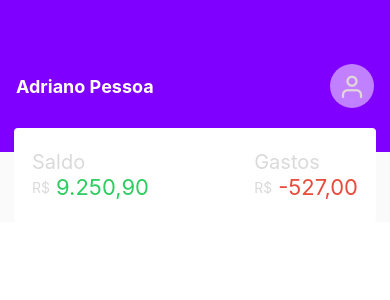
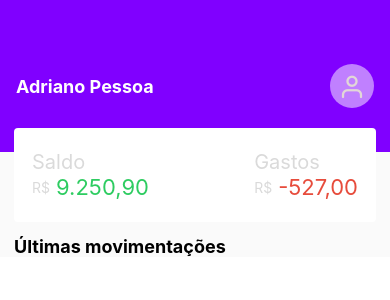
Before and after one commit to adrianobzrr/Financas, a React Native app: screen / in a window 390 px wide. Shown: the top 300 px of the page. Built offline with nearby package versions, Linux system fonts and the light colour scheme.

Commit message:
refactor: create file types in props of header and balance

```diff
--- a/src/components/Balance/Balance.tsx
+++ b/src/components/Balance/Balance.tsx
@@ -1,10 +1,6 @@
 import React from 'react';
 import * as S from './Balance.styles';
-
-interface BalanceProps {
-  saldo: string;
-  gastos: string;
-}
+import BalanceProps from './Balance.types';
 
 const Balance = ({saldo, gastos}: BalanceProps) => {
   return (
--- /dev/null
+++ b/src/components/Balance/Balance.types.ts
@@ -0,0 +1,6 @@
+interface BalanceProps {
+  saldo: string;
+  gastos: string;
+}
+
+export default BalanceProps;
--- a/src/components/Header/Header.tsx
+++ b/src/components/Header/Header.tsx
@@ -1,9 +1,6 @@
 import React from 'react';
 import * as S from './Header.styles';
-
-interface HeaderProps {
-  name: string;
-}
+import HeaderProps from './Header.types';
 
 const Header = ({name}: HeaderProps) => {
   return (
--- /dev/null
+++ b/src/components/Header/Header.types.ts
@@ -0,0 +1,5 @@
+interface HeaderProps {
+  name: string;
+}
+
+export default HeaderProps;
--- a/src/pages/Home/Home.styles.ts
+++ b/src/pages/Home/Home.styles.ts
@@ -3,3 +3,12 @@ import styled from 'styled-components/native';
 export const Container = styled.View`
   background-color: #fafafa;
 `;
+
+export const TitleLastMoviments = styled.Text`
+  font-size: 18;
+  font-weight: bold;
+  margin-left: 14;
+  margin-right: 14;
+  margin-top: 14;
+  color: #000;
+`;
--- a/src/pages/Home/Home.tsx
+++ b/src/pages/Home/Home.tsx
@@ -2,12 +2,37 @@ import React from 'react';
 import * as S from './Home.styles';
 import Header from '../../components/Header/Header';
 import Balance from '../../components/Balance/Balance';
+
+const list = [
+  {
+    id: 1,
+    label: 'Boleto conta luz',
+    value: '256,35',
+    date: '17/09/2023',
+    type: 0,
+  },
+  {
+    id: 2,
+    label: 'Pix client x',
+    value: '2.500,00',
+    date: '14/09/2023',
+    type: 1,
+  },
+  {
+    id: 3,
+    label: 'Salário',
+    value: '7.200,00',
+    date: '5/09/2023',
+    type: 1,
+  },
+];
 
 function Home(): JSX.Element {
   return (
     <S.Container>
       <Header name="Adriano Pessoa" />
       <Balance saldo="9.250,90" gastos="-527,00" />
+      <S.TitleLastMoviments>Últimas movimentações</S.TitleLastMoviments>
     </S.Container>
   );
 }
```
